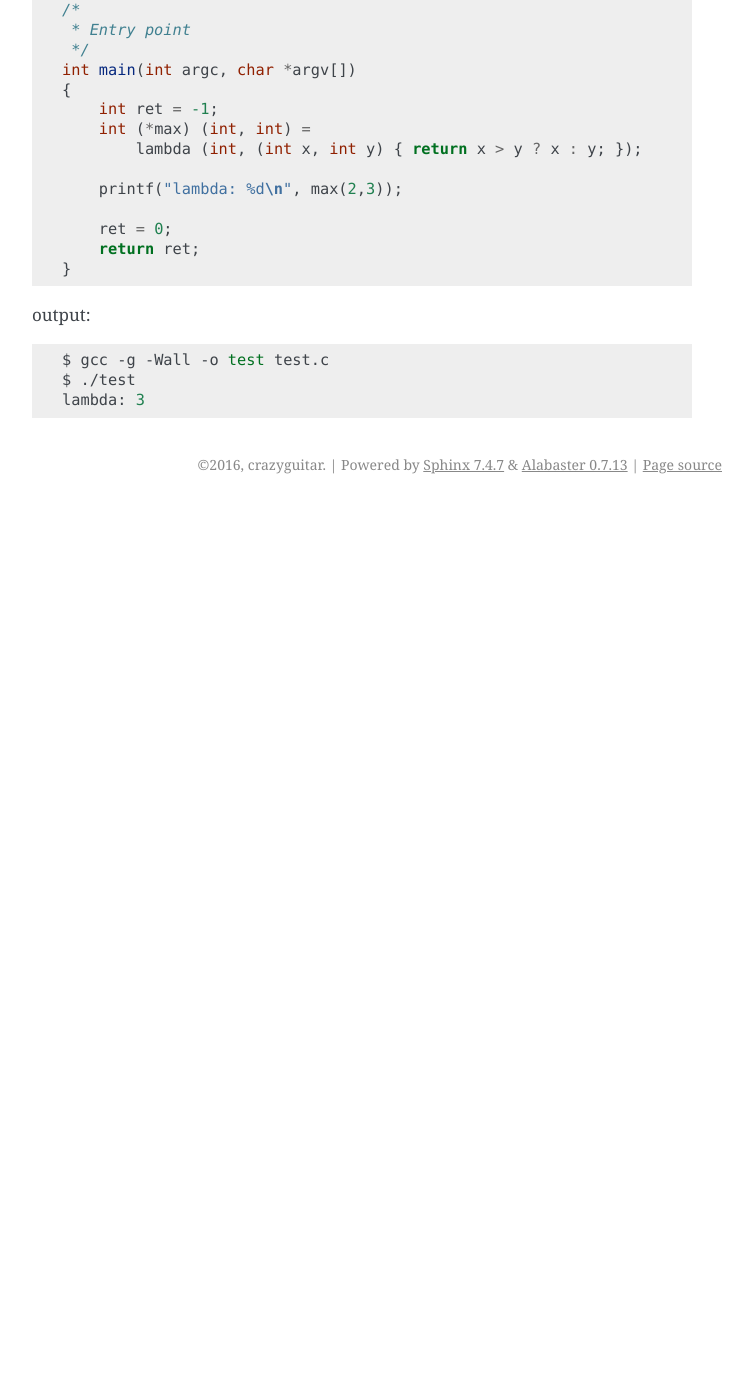
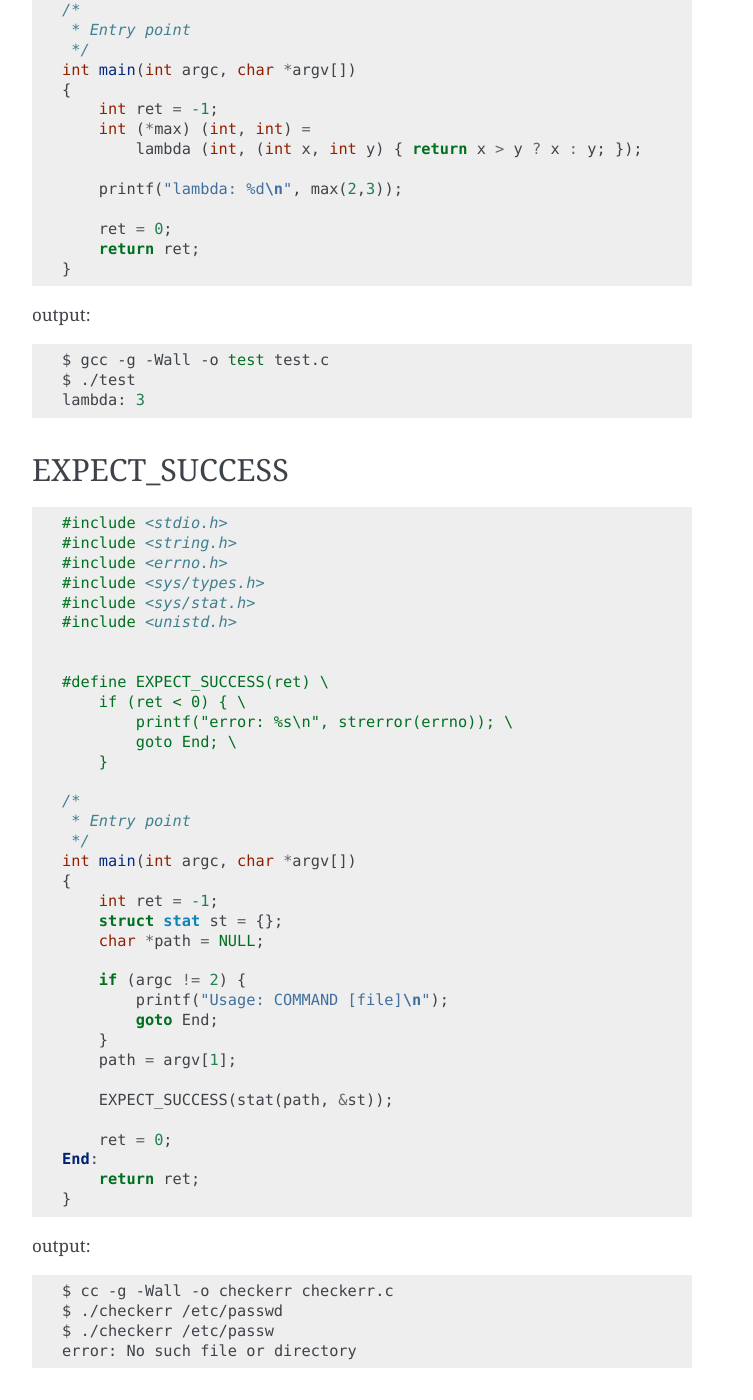
Before and after one commit to emcute0319/cppcheatsheet, a Sphinx documentation site: the page built from docs/notes/c_macro.rst, in a window 1280 px wide and 1400 px high, scrolled down 1545 px. Shown: the whole window, without its empty margins (388-1141 px from the left). Built offline with Sphinx 7.4.7, drawn with Linux system fonts in a browser that asks for light colours; before the commit the page ends 2049 px from its top, so only the background shows below that.

Commit message:
Add EXPECT_SUCCESS macro note :ghost:

```diff
--- a/docs/notes/c_macro.rst
+++ b/docs/notes/c_macro.rst
@@ -104,3 +104,54 @@ output:
     $ gcc -g -Wall -o test test.c
     $ ./test
     lambda: 3
+
+
+EXPECT_SUCCESS
+---------------
+
+.. code-block:: c
+
+    #include <stdio.h>
+    #include <string.h>
+    #include <errno.h>
+    #include <sys/types.h>
+    #include <sys/stat.h>
+    #include <unistd.h>
+
+
+    #define EXPECT_SUCCESS(ret) \
+        if (ret < 0) { \
+            printf("error: %s\n", strerror(errno)); \
+            goto End; \
+        }
+
+    /*
+     * Entry point
+     */
+    int main(int argc, char *argv[])
+    {
+        int ret = -1;
+        struct stat st = {};
+        char *path = NULL;
+
+        if (argc != 2) {
+            printf("Usage: COMMAND [file]\n");
+            goto End;
+        }
+        path = argv[1];
+
+        EXPECT_SUCCESS(stat(path, &st));
+
+        ret = 0;
+    End:
+        return ret;
+    }
+
+output:
+
+.. code-block:: bash
+
+    $ cc -g -Wall -o checkerr checkerr.c
+    $ ./checkerr /etc/passwd
+    $ ./checkerr /etc/passw
+    error: No such file or directory
```
